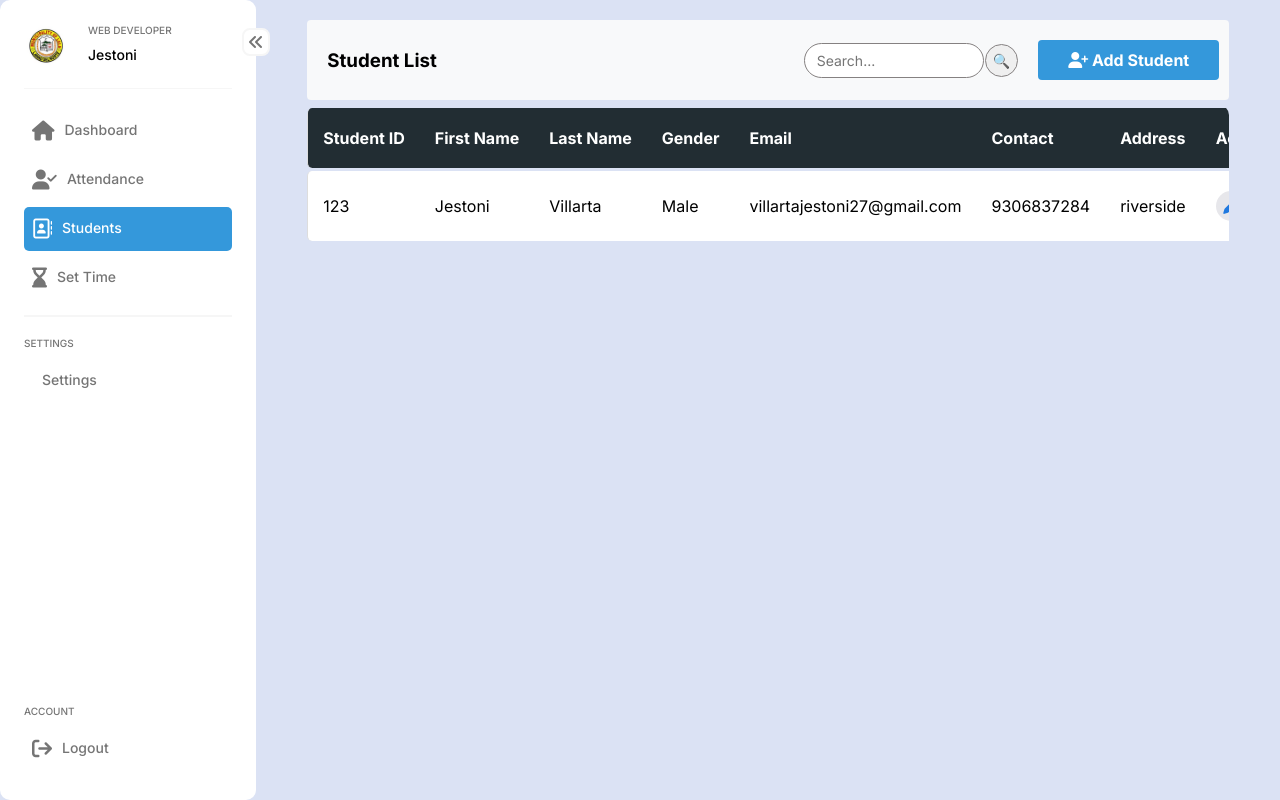
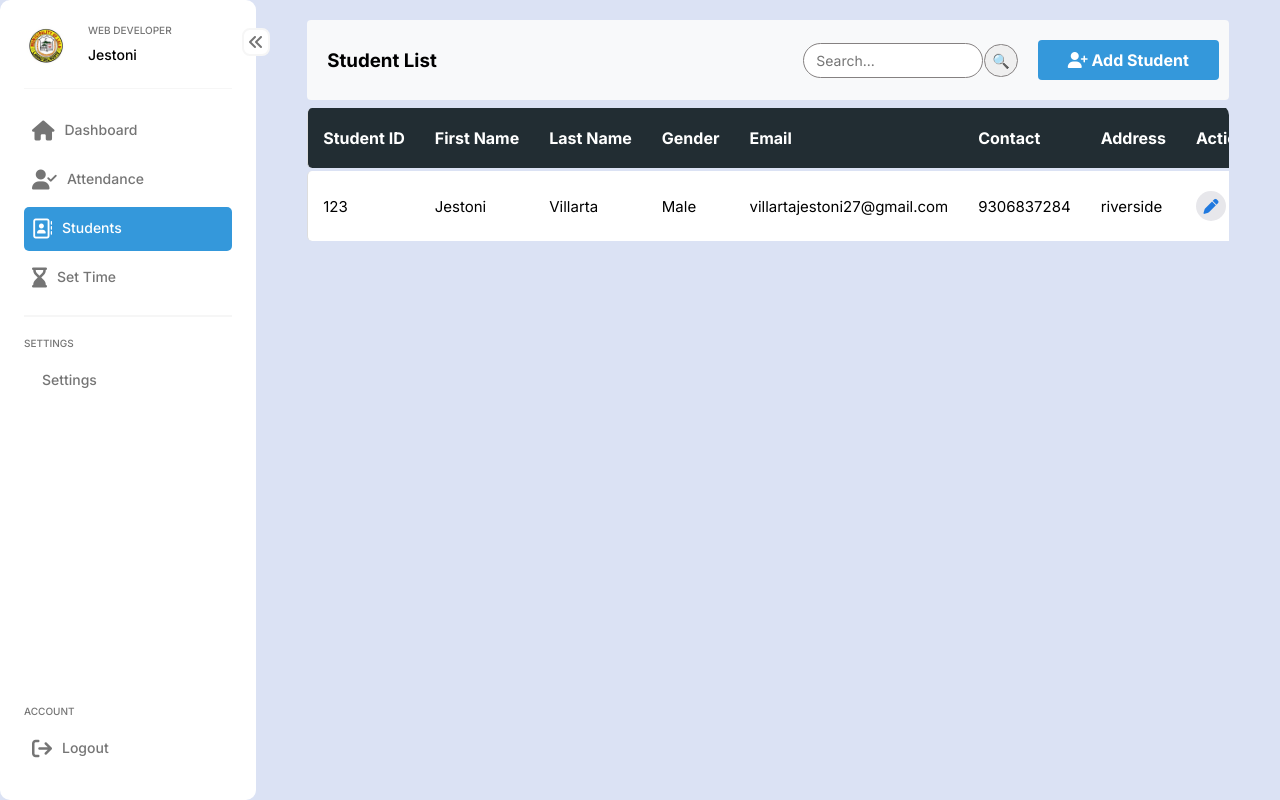
Before and after one commit to JestoniVillarta/LGU-LALA-ATTENDANCE, a PHP site: page /ADMIN/student.php in a window 1280 px wide. Run offline with PHP 8.4, Linux system fonts and the light colour scheme; data comes from the database, SQL or seed files in the repository; some libraries are stand-ins or nearby versions.

Commit message:
font size

```diff
--- a/ADMIN/CSS/student.css
+++ b/ADMIN/CSS/student.css
@@ -129,6 +129,7 @@ table td {
 /* Table Data Cell Styling */
 table td {
     padding: 20px 15px;
+    font-size: 15px;
     background-color: white; /* Adjust based on your design */
 }
 
```
